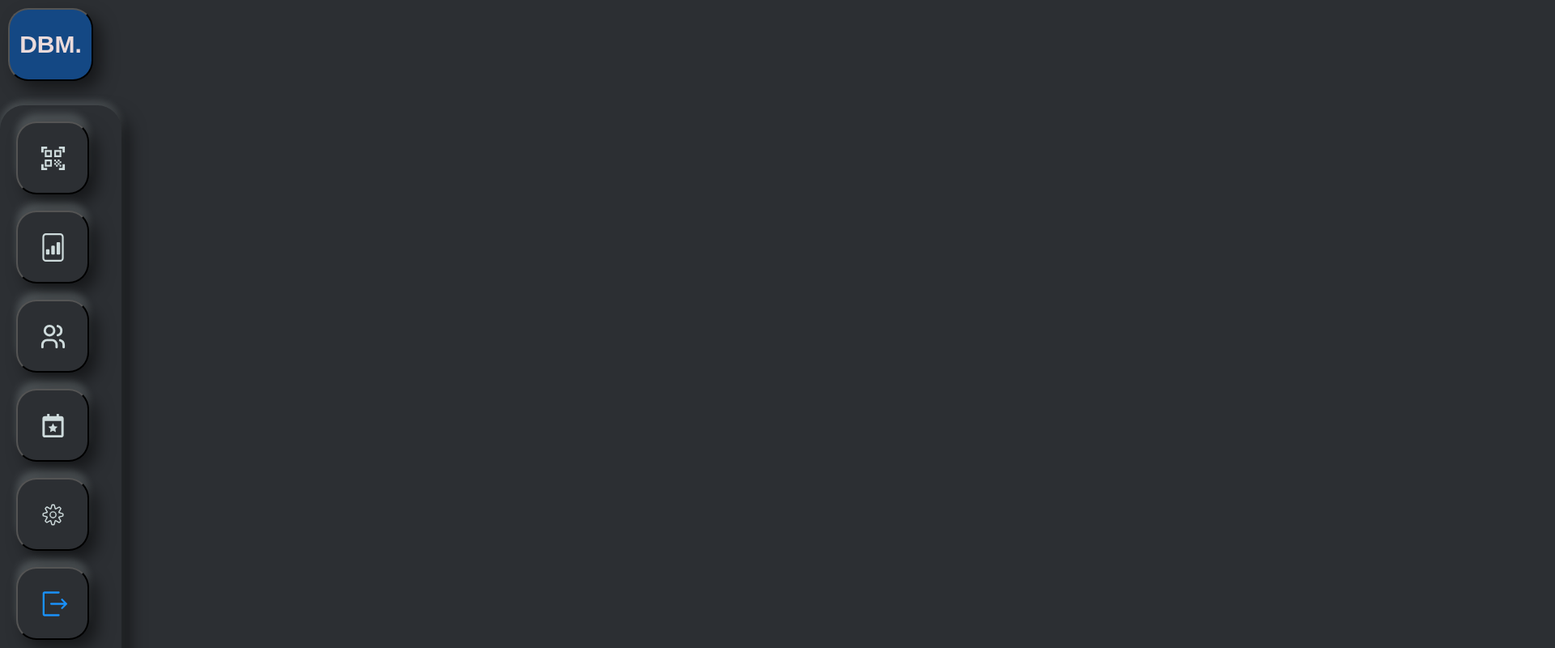
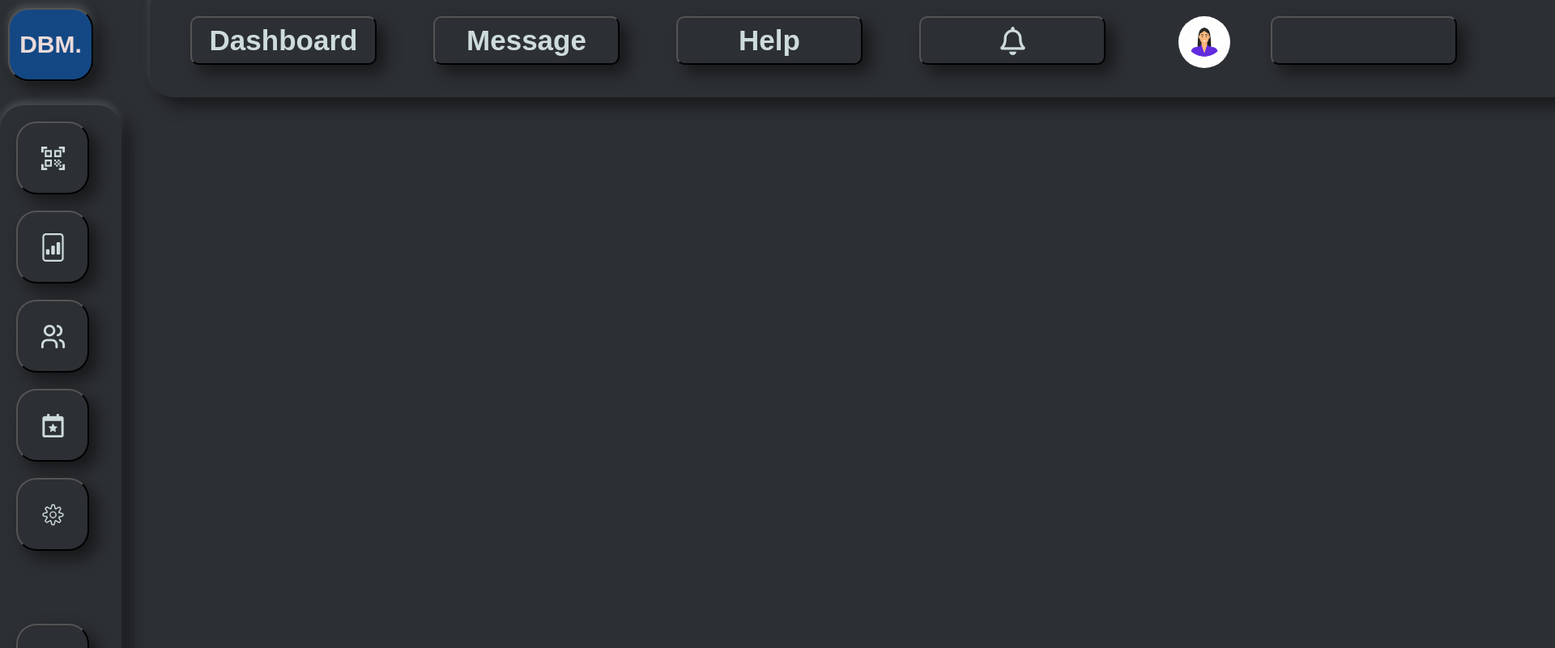
Before and after one commit to Nic0lasSouza/grafico-investimentos, a React (Create React App) app: page / in a window 1280 px wide. Shown: the top 800 px of the page at 81% size, 1920 px wide, since content can reach past the window. Built offline with nearby package versions, Linux system fonts and the light colour scheme.

Commit message:
criacao de navbar e alteracao de funcao no sidebar

```diff
--- a/src/App.js
+++ b/src/App.js
@@ -1,10 +1,12 @@
 import Logo from "./components/Logo/logo";
+import NavBar from "./components/NavBar/Navbar";
 import SideBar from "./components/SideBar/sideBar";
 
 function App() {
   return (
     <div className="App">
       <Logo/>
+      <NavBar/>
       <SideBar/>
     </div>
   );
--- /dev/null
+++ b/src/components/NavBar/Navbar.js
@@ -0,0 +1,19 @@
+import { FaRegBell } from "react-icons/fa";
+import { BotaoNave, ImageUser, NavContainer } from "../styled-components";
+import { useState } from "react";
+
+const NavBar = () =>{
+    const [isActive, setIsActive] = useState(null)
+    return(
+        <NavContainer>
+            <BotaoNave active={isActive === 1} onClick={() => setIsActive(1)}>Dashboard</BotaoNave>
+            <BotaoNave active={isActive === 2} onClick={() => setIsActive(2)}>Message</BotaoNave>
+            <BotaoNave active={isActive === 3} onClick={() => setIsActive(3)}>Help</BotaoNave>
+            <BotaoNave active={isActive === 4} onClick={() => setIsActive(4)}><FaRegBell/></BotaoNave>
+            <ImageUser src="/img/user01.jpg" alt="foto usuario"/>
+            <BotaoNave active={isActive === 5} onClick={() => setIsActive(5)}></BotaoNave>
+        </NavContainer>
+    )
+}
+
+export default NavBar
--- a/src/components/SideBar/sideBar.js
+++ b/src/components/SideBar/sideBar.js
@@ -4,19 +4,21 @@ import { CiSettings } from "react-icons/ci";
 import { MdOutlineQrCodeScanner } from "react-icons/md";
 import { RxExit } from "react-icons/rx";
 import { TbUsers } from "react-icons/tb";
-import { SideBarContainer, BotaoSide, BotaoSideExit } from "../styled-components";
+import { SideBarContainer, BotaoSide, BotaoSideExit} from "../styled-components";
+import { useState } from "react";
 
 
 const SideBar = () =>{
+    const [isActive, setIsActive] = useState(null)
     return(
         <SideBarContainer>
             <div>
-                <BotaoSide><MdOutlineQrCodeScanner /></BotaoSide>
-                <BotaoSide><BsFileBarGraph /></BotaoSide>
-                <BotaoSide><TbUsers /></BotaoSide>
-                <BotaoSide><BiCalendarStar /></BotaoSide>
-                <BotaoSide><CiSettings /></BotaoSide>
-                <BotaoSideExit><RxExit /></BotaoSideExit>
+                <BotaoSide hasShadow active={isActive === 1} onClick={() => setIsActive(1)}><MdOutlineQrCodeScanner /></BotaoSide>
+                <BotaoSide active={isActive === 2} onClick={() => setIsActive(2)} ><BsFileBarGraph /></BotaoSide>
+                <BotaoSide active={isActive === 3} onClick={() => setIsActive(3)}><TbUsers /></BotaoSide>
+                <BotaoSide active={isActive === 4} onClick={() => setIsActive(4)}><BiCalendarStar /></BotaoSide>
+                <BotaoSide active={isActive === 5} onClick={() => setIsActive(5)}><CiSettings /></BotaoSide>
+                <BotaoSideExit active={isActive === 6} onClick={() => setIsActive(6)}><RxExit /></BotaoSideExit>
             </div>
         </SideBarContainer>
     )
--- a/src/components/styled-components.js
+++ b/src/components/styled-components.js
@@ -6,7 +6,8 @@ export const LogoBtn = styled.button`
     height: 90px;
     border-radius: 25px;
     background: #144884;
-    box-shadow: 10px 10px 20px rgba(0, 0, 0, 0.5);
+    box-shadow: 10px 10px 20px rgba(0, 0, 0, 0.5),
+    0 -5px 10px rgba(206, 219, 220, 0.2);
 
 
     h1{
@@ -26,7 +27,6 @@ export const SideBarContainer =styled.div`
     box-shadow: 10px 10px 20px rgba(0, 0, 0, 0.5),
                 0 -5px 10px rgba(206, 219, 220, 0.2);
 `
-
 export const BotaoSide = styled.button`
     margin:20px;
     border-radius:25px;
@@ -36,12 +36,14 @@ export const BotaoSide = styled.button`
     height: 90px;
     align-items: center;
     justify-content: center;
-    color: #CEDBDC;
+    color: ${props => (props.active ? '#1A91FA' : '#CEDBDC')};
     background-color:#2C2F33;
-    box-shadow: 10px 10px 20px rgba(0, 0, 0, 0.5),
-                0 -10px 10px rgba(206, 219, 220, 0.2);
+    box-shadow: ${props => (props.active ? '0 50px -40px rgba(0, 0, 0, 0.5)' : '10px 10px 20px rgba(0, 0, 0, 0.5)')};
+    cursor:pointer;
 `
-export const BotaoSideActive = styled.button``
+export const BotaoSideActive = styled.button`
+    border: 2px solid #000000;
+`
 
 export const BotaoSideExit = styled.button`
     margin:20px;
@@ -53,8 +55,49 @@ export const BotaoSideExit = styled.button`
     align-items: center;
     justify-content: center;
     color: #1A91FA;
-    ${'' /* não esquecer de espaçar ele */}
+    margin-top:90px;
     background-color:#2C2F33;
+    box-shadow: ${props => (props.active ? '0 50px -40px rgba(0, 0, 0, 0.5)' : '10px 10px 20px rgba(0, 0, 0, 0.5)')};
+    &:hover{
+        box-shadow: 10px -10px 20px rgba(0, 0, 0, 0.5),
+         0 10px 10px rgba(206, 219, 220, 0.2);
+    }
+`
+export const ImageUser =styled.img`
+    width:64px;
+    height:64px;
+    border-radius:50%;
+    margin-top: 40px;
+    margin-left:70px;
+
+`
+export const BotaoNave = styled.button`
+    font-family: 'Montserrat', sans-serif;
+    font-weight: bold;
+    font-size: 16px;
+    width:230px;
+    height:60px;
+    margin:20px;
+    margin-top: 40px;
+    margin-left:50px;
+    border-radius: 10px;
+    display:flex;
+    font-size: 35px;
+    align-items: center;
+    justify-content: center;
+    color: ${props => (props.active ? '#1A91FA' : '#CEDBDC')};
+    background-color:#2C2F33;
+    box-shadow: ${props => (props.active ? '0 50px -40px rgba(0, 0, 0, 0.5)' : '10px 10px 20px rgba(0, 0, 0, 0.5)')};
+    cursor:pointer;
+`
+export const NavContainer = styled.div`
+    display: flex;
+    position: absolute;
+    top: -20px;
+    left: 185px;
+    width: 1770px;
+    height: 140px;
+    border-radius: 30px;
     box-shadow: 10px 10px 20px rgba(0, 0, 0, 0.5),
-                0 -10px 10px rgba(206, 219, 220, 0.2);
+                0 -5px 10px rgba(206, 219, 220, 0.2);
 `
```
Also changed, not shown: public/img/user01.jpg (added).
